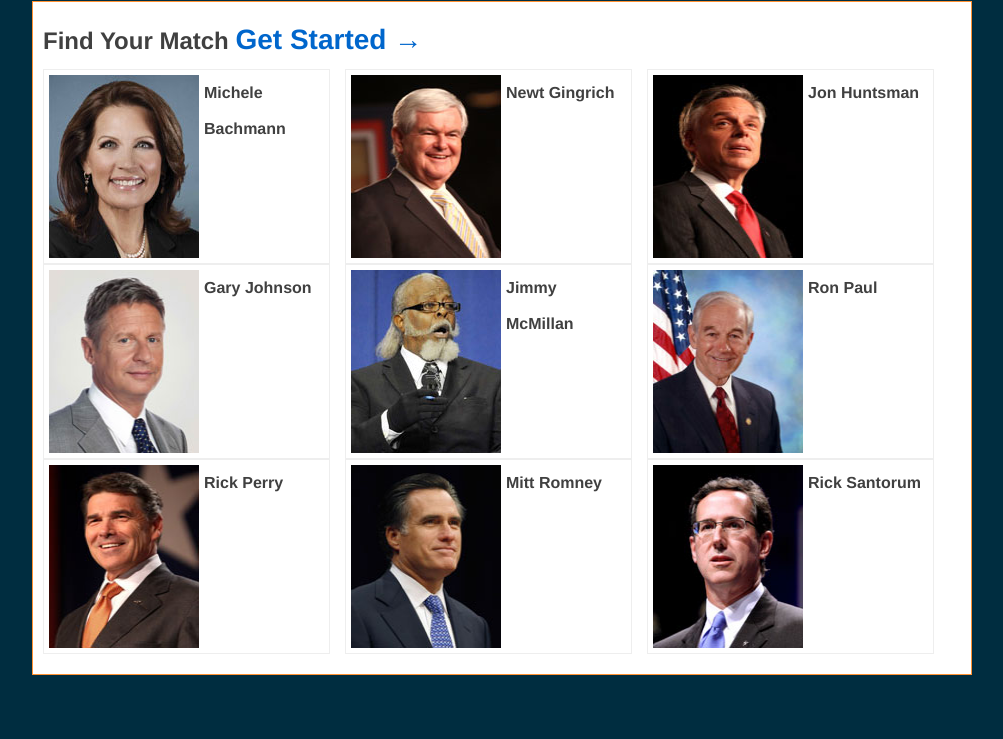
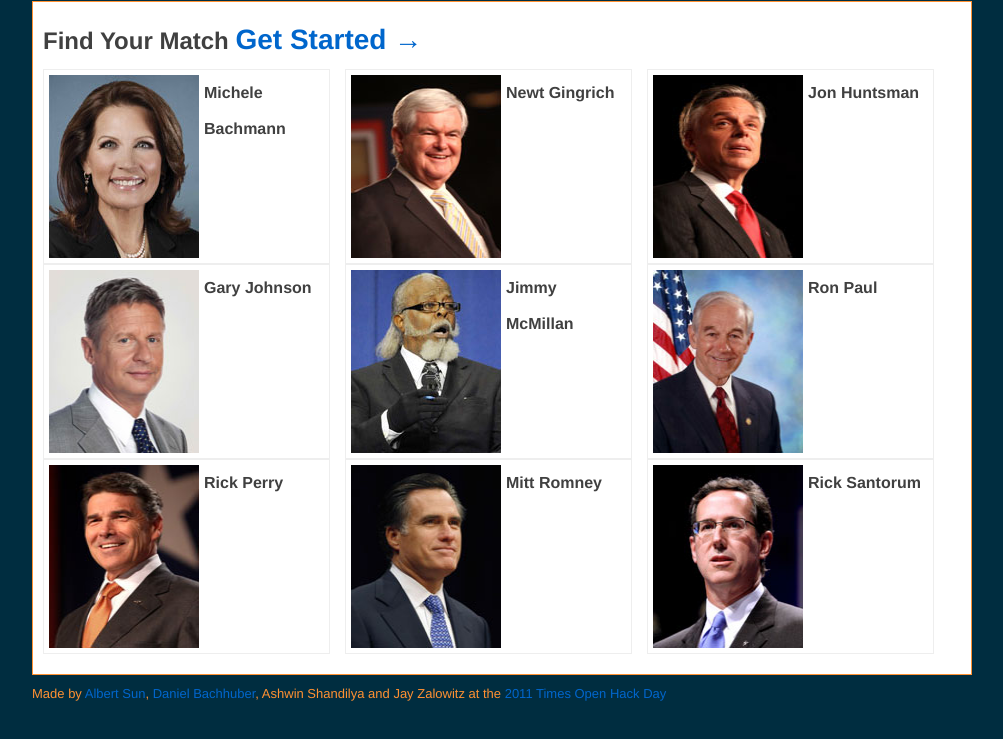
Before and after one commit to albertsun/okcandidate, a plain HTML site: page index.html in a window 1280 px wide. Shown: the part 55-794 px from the top of the page, without its empty margins (138-1141 px from the left). Drawn offline with Linux system fonts and the light colour scheme.

Commit message:
adding made by line at bottom

```diff
--- a/index.html
+++ b/index.html
@@ -53,7 +53,7 @@
 
       </div>
       <div class="footer">
-
+	<p>Made by <a href="http://albertsun.info/">Albert Sun</a>, <a href="http://danielbachhuber.com/">Daniel Bachhuber</a>, Ashwin Shandilya and Jay Zalowitz at the <a href="http://open.blogs.nytimes.com/2011/11/18/timesopen-hack-day-on-saturday-december-3/">2011 Times Open Hack Day</a></p>
       </div>
     </div>
     <script type="text/javascript">
--- a/style.css
+++ b/style.css
@@ -61,8 +61,8 @@ a {
 }
 
 .header h1.site-title {
-	color: #FF9132;
-	margin: 10px 0;
+    color: #FF9132;
+    margin: 10px 0;
 }
 
 .find-your-match {
@@ -130,3 +130,8 @@ ol.all-respondents {
   font-size: 1.5em;
   padding: 6px 3px;
 }
+
+.footer {
+    color: #FF9132;
+    margin: 10px 0;
+}
```
